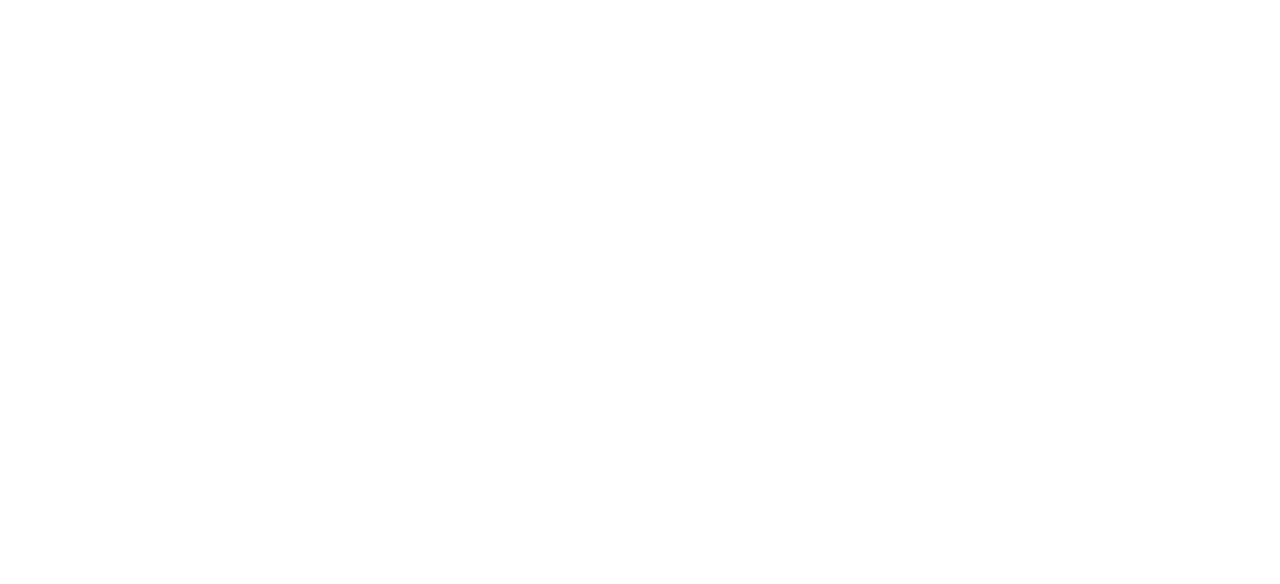
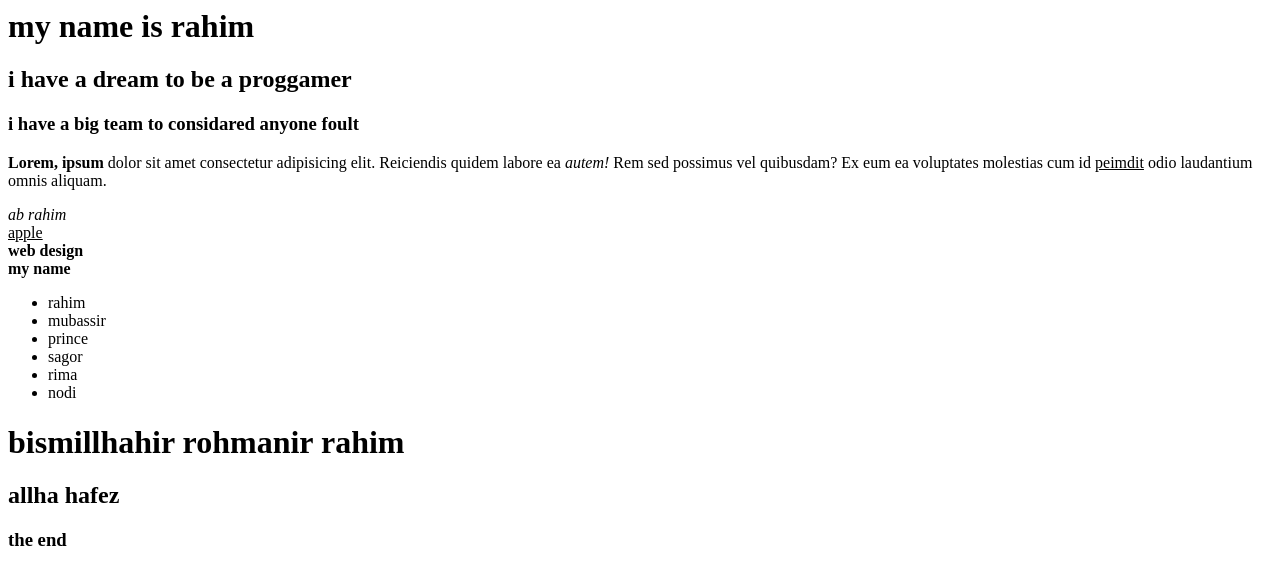
Before and after one commit to abdulrahim225/class-1, a plain HTML site: page rahim.html in a window 1280 px wide. Drawn offline with Linux system fonts and the light colour scheme.

Commit message:
my first web design project done

```diff
--- a/rahim.html
+++ b/rahim.html
@@ -1,11 +1,48 @@
-<!DOCTYPE html>
-<html lang="en">
-<head>
-    <meta charset="UTF-8">
-    <meta name="viewport" content="width=device-width, initial-scale=1.0">
-    <title>Document</title>
-</head>
-<body>
-
-</body>
+<html>
+  <head>
+    <title>my first html</title>
+  </head>
+  <body>
+    <h1>my name is rahim</h1>
+    <h2>i have a dream to be a proggamer</h2>
+    <h3>i have a big team to considared anyone foult</h3>
+    <p>
+      <strong>Lorem, ipsum</strong> dolor sit amet consectetur adipisicing elit. Reiciendis
+      quidem labore ea <i>autem!</i> Rem sed possimus vel quibusdam? Ex eum ea
+      voluptates molestias cum id <u>peimdit</u> odio laudantium omnis aliquam.
+    </p>
+    <i>ab rahim</i><br>
+    <u>apple</u><br>
+    <b>web design</b><br>
+    <strong>my name </strong>
+    <ul>
+        <li>
+            rahim
+        </li>
+        <li>
+            mubassir
+        </li>
+        <li>
+            prince
+        </li>
+        <li>
+            sagor
+        </li>
+        <li>
+            rima
+        </li>
+        <li>
+            nodi
+        </li>
+    </ul>
+    <h1>
+        bismillhahir rohmanir rahim
+    </h1>
+    <h2>
+        allha hafez
+    </h2>
+    <h3>
+        <strong>the end</strong>
+    </h3>
+  </body>
 </html>
```
Also changed, not shown: 1 other file.
